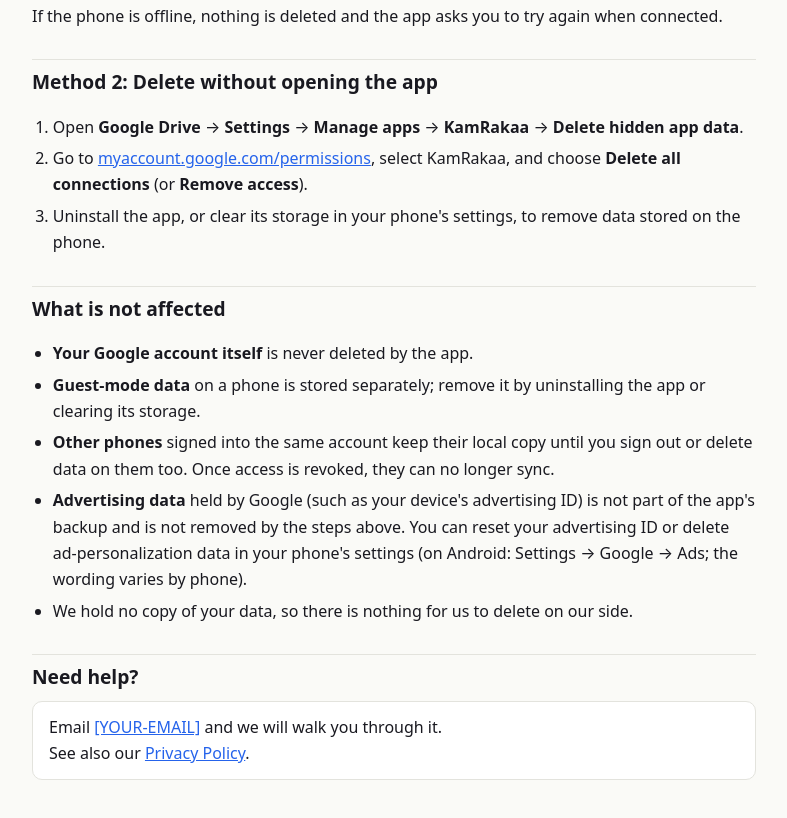
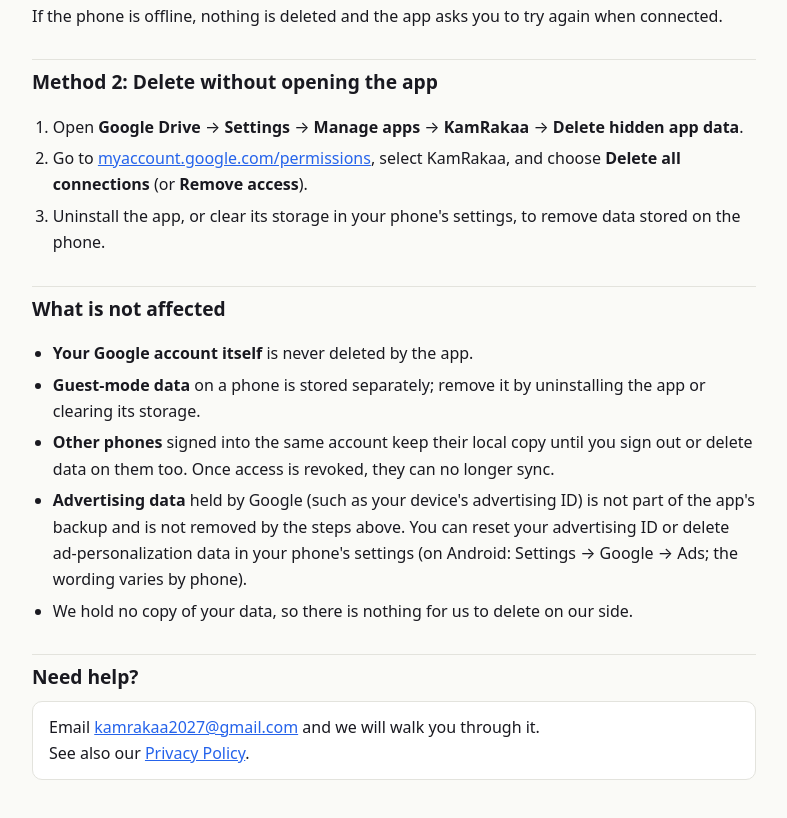
Before and after one commit to alkashkyforai/kamrakaa, a plain HTML site: page delete-account.html in a window 1280 px wide. Shown: the part 603-1421 px from the top of the page, without its empty margins (246-1033 px from the left). Drawn offline with Linux system fonts and the light colour scheme.

```diff
--- a/delete-account.html
+++ b/delete-account.html
@@ -89,7 +89,7 @@
 
 <h2>Need help?</h2>
 <div class="box">
-  Email <a class="ltr" href="mailto:[YOUR-EMAIL]">[YOUR-EMAIL]</a> and we will walk you through it.<br>
+  Email <a class="ltr" href="mailto:kamrakaa2027@gmail.com">kamrakaa2027@gmail.com</a> and we will walk you through it.<br>
   See also our <a href="privacy.html">Privacy Policy</a>.
 </div>
 
```
